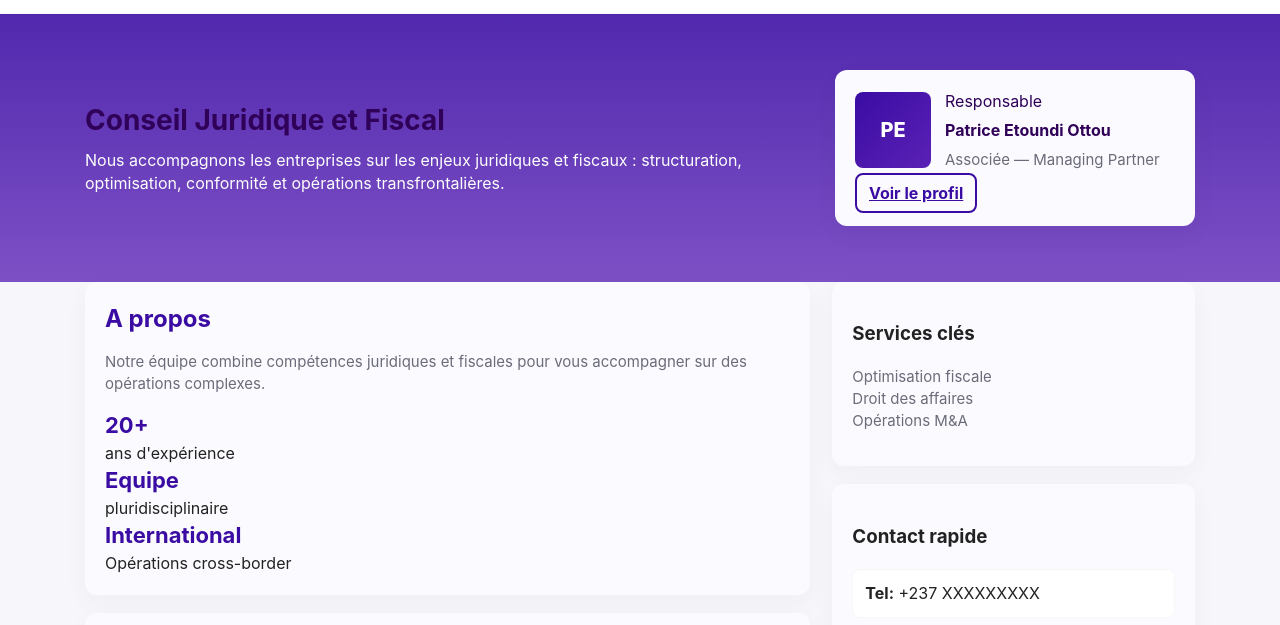
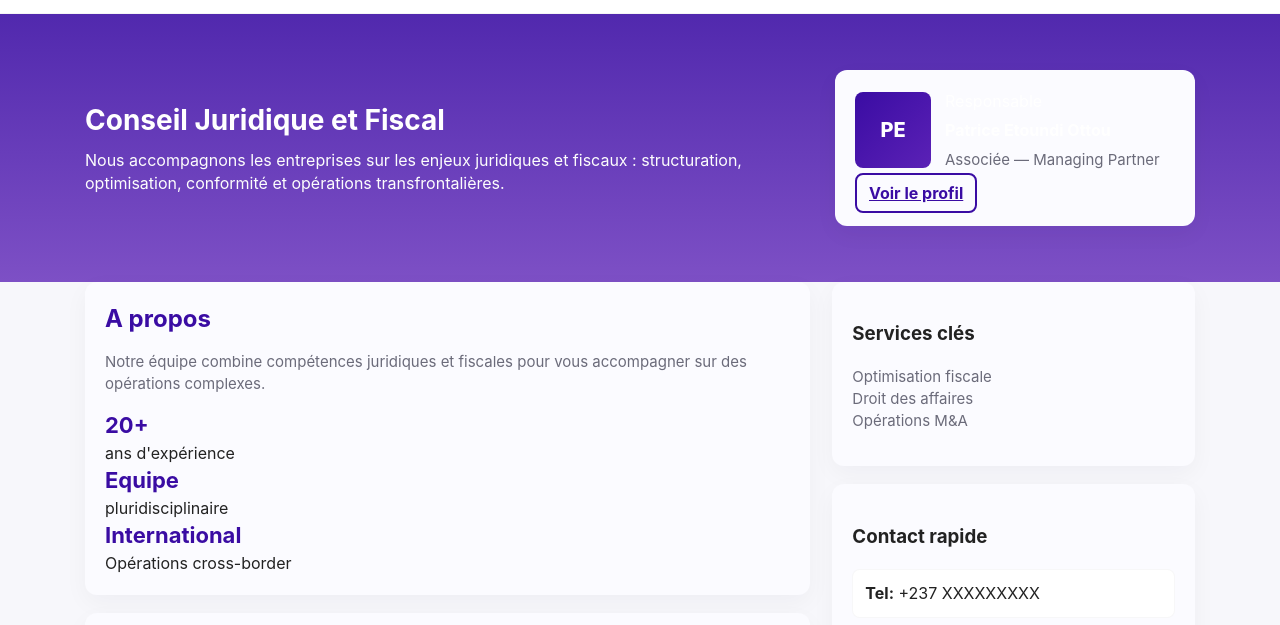
Before and after one commit to CEDX2X/OPTIMUMJURIDISFINANCE, a plain HTML site: page index.html in a window 1280 px wide. Shown: the part 118-743 px from the top of the page. Drawn offline with Linux system fonts and the light colour scheme.

Commit message:
Ajustement 3

```diff
--- a/assets/css/style.css
+++ b/assets/css/style.css
@@ -21,7 +21,7 @@ nav a:hover{background:var(--violet-2);color:#fff}
 .nav-right{margin-left:auto;display:flex;gap:12px;align-items:center}
 .btn-outline{border:2px solid var(--violet);padding:8px 12px;border-radius:8px;background:transparent;color:var(--violet);font-weight:700}
 .btn-solid{background:var(--violet);color:#fff;padding:9px 14px;border-radius:8px;border:0;font-weight:700}
-.hero{background:linear-gradient(180deg, rgba(58,12,163,0.88), rgba(91,33,182,0.78));color:#300158;padding:56px 0}
+.hero{background:linear-gradient(180deg, rgba(58,12,163,0.88), rgba(91,33,182,0.78));color:#ffffff;padding:56px 0}
 .hero .container{display:flex;gap:28px;align-items:center}
 .hero h1{margin:0;font-size:28px}
 .hero p{margin:8px 0 0;color:rgb(253, 253, 253);max-width:780px}
```
